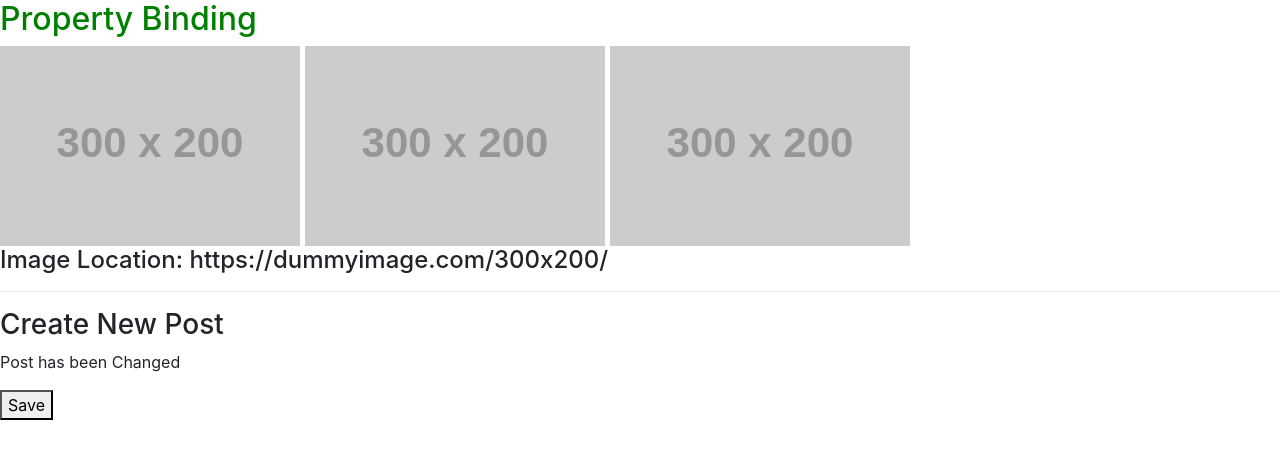
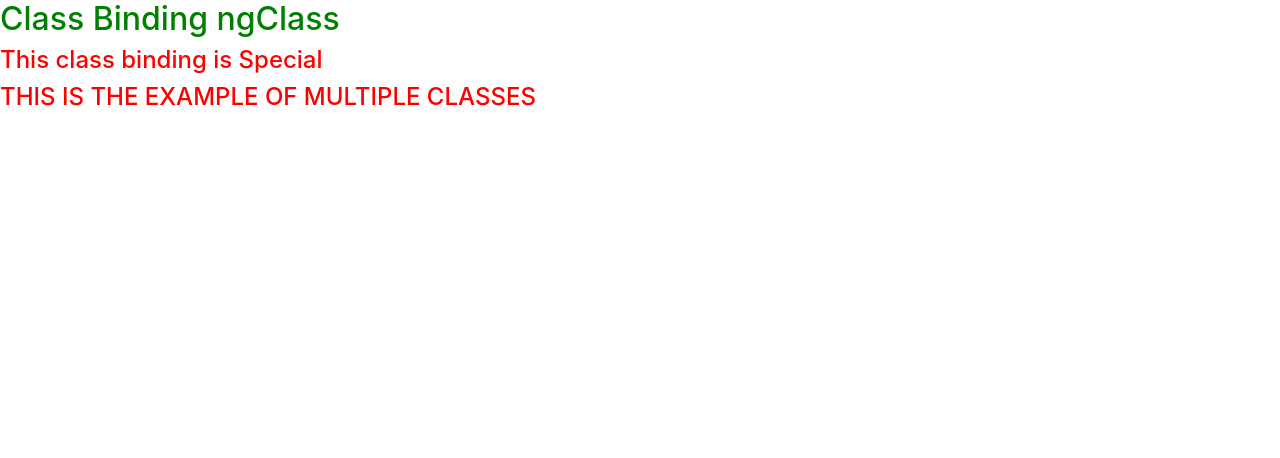
Before and after one commit to GOSSII/Angular4-Leanrning, an Angular app: page / in a window 1280 px wide. Shown: the top 458 px of the page. Built offline with nearby package versions, Linux system fonts and the light colour scheme.

Commit message:
Class Binding ngClass

```diff
--- a/src/app/component/sandbox/sandbox.component.css
+++ b/src/app/component/sandbox/sandbox.component.css
@@ -1,6 +1,10 @@
 .title {
-    color : green;
+    color : #008000;
 }
-img{
-    margin-right:5px;
+.special{
+    font-size: 24px;
+    color : #FF0000
 }
+.transform{
+    text-transform: uppercase;
+}
--- a/src/app/component/sandbox/sandbox.component.html
+++ b/src/app/component/sandbox/sandbox.component.html
@@ -1,14 +1,3 @@
-<h2 class="title">Property Binding</h2>
-<!-- 3 ways to bind properties -->
-<div><img src="{{imageUrl}}" alt="">
-<img [src]="imageUrl" alt="">
-<img bind-src="imageUrl" alt=""></div>
-
-<h4>Image Location:
-    <span [textContent]="imageUrl"></span>
-</h4>
-
-<hr>
-<h3>Create New Post</h3>
-<p [hidden]="isUnChanged"> Post has been Changed</p>
-<button [disabled]="isUnChanged">Save</button>
+<h2 class="title">Class Binding  ngClass</h2>
+<h4 [class.special]="isSpecial">This class binding is Special</h4>
+<h4 [ngClass]="club">This is the Example of Multiple classes</h4>
--- a/src/app/component/sandbox/sandbox.component.ts
+++ b/src/app/component/sandbox/sandbox.component.ts
@@ -1,5 +1,4 @@
 import { Component } from '@angular/core';
-import { unescapeIdentifier } from '@angular/compiler';
 
 @Component({
     selector : 'sandbox',
@@ -8,6 +7,18 @@ import { unescapeIdentifier } from '@angular/compiler';
 })
 
 export class sandboxComponent{
-     imageUrl :string = "https://dummyimage.com/300x200/";
-     isUnChanged : boolean = false;
+    isSpecial: Boolean = true;
+    isTransform : boolean =true;
+    club  = {};
+
+    constructor(){
+        this.setClubClasses();
+    }
+
+   setClubClasses(){
+    this.club = {
+        special : this.isSpecial,
+        transform : this.isTransform
+    }
+   }
 }
```
